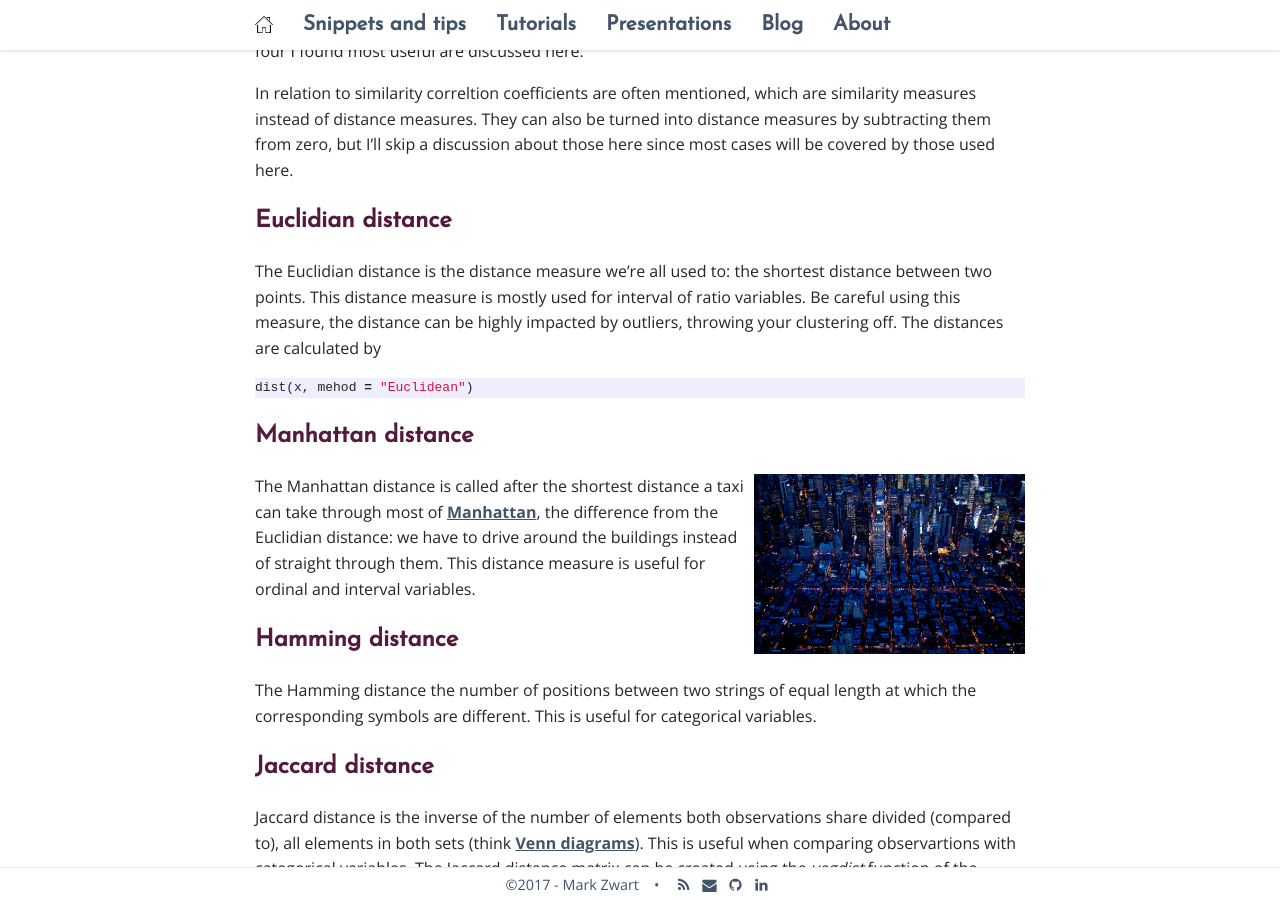
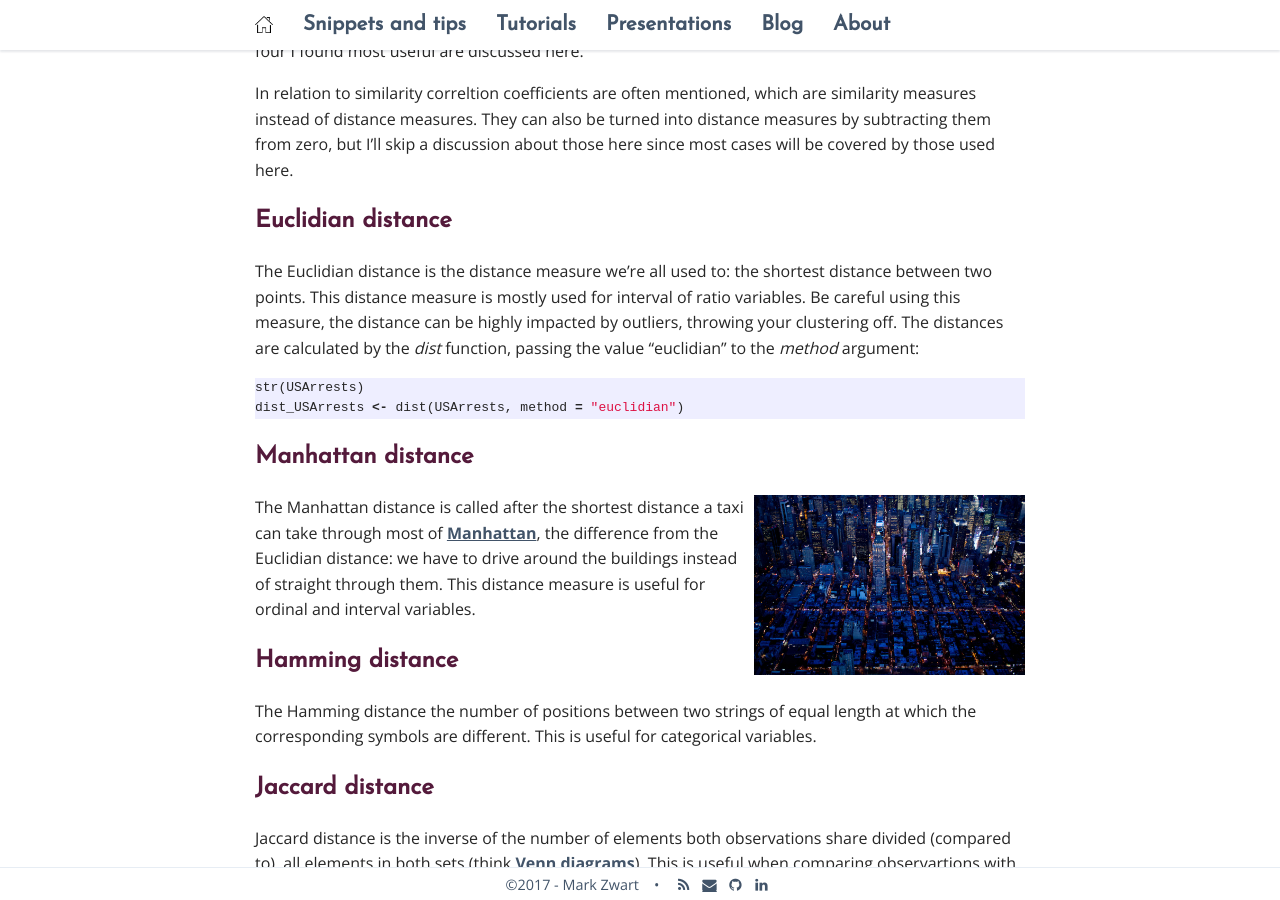
Before and after one commit to mark-me/mark-me.github.io, a Jekyll site: the page built from _pages/tutorials/clustering-mds/clustering-mds.md, in a window 1280 px wide and 900 px high, scrolled down 1371 px. Built offline with Jekyll 4.4.1, drawn with Linux system fonts in a browser that asks for light colours; nearby versions of some CDN libraries; comment, search, counter and statistics services are not loaded; some of the changed text lies outside the part shown.

Commit message:
Update clustering-mds.md

````diff
--- a/_pages/tutorials/clustering-mds/clustering-mds.md
+++ b/_pages/tutorials/clustering-mds/clustering-mds.md
@@ -27,10 +27,10 @@ In relation to similarity correltion coefficients are often mentioned, which are
 
 ## Euclidian distance
 
-The Euclidian distance is the distance measure we're all used to: the shortest distance between two points. This distance measure is mostly used for interval of ratio variables. Be careful using this measure, the distance can be highly impacted by outliers, throwing your clustering off. The distances are calculated by
-
+The Euclidian distance is the distance measure we're all used to: the shortest distance between two points. This distance measure is mostly used for interval of ratio variables. Be careful using this measure, the distance can be highly impacted by outliers, throwing your clustering off. The distances are calculated by the _dist_ function, passing the value "euclidian" to the _method_ argument:
 ```r
-dist(x, mehod = "Euclidean")
+str(USArrests)
+dist_USArrests <- dist(USArrests, method = "euclidian")
 ```
 
 ## Manhattan distance
@@ -89,6 +89,11 @@ Gower's General Similarity Coefficient one of the most popular measures of proxi
 * Stress: Difference between original and squeezed distances
 You can perform a classical MDS using the _cmdscale_ function.
 
+```r
+str(USArrests)
+dist_USArrests <- dist(USArrests, method = "euclidian")
+```
+
 
 # Choosing a clustering algorithm
 
````
